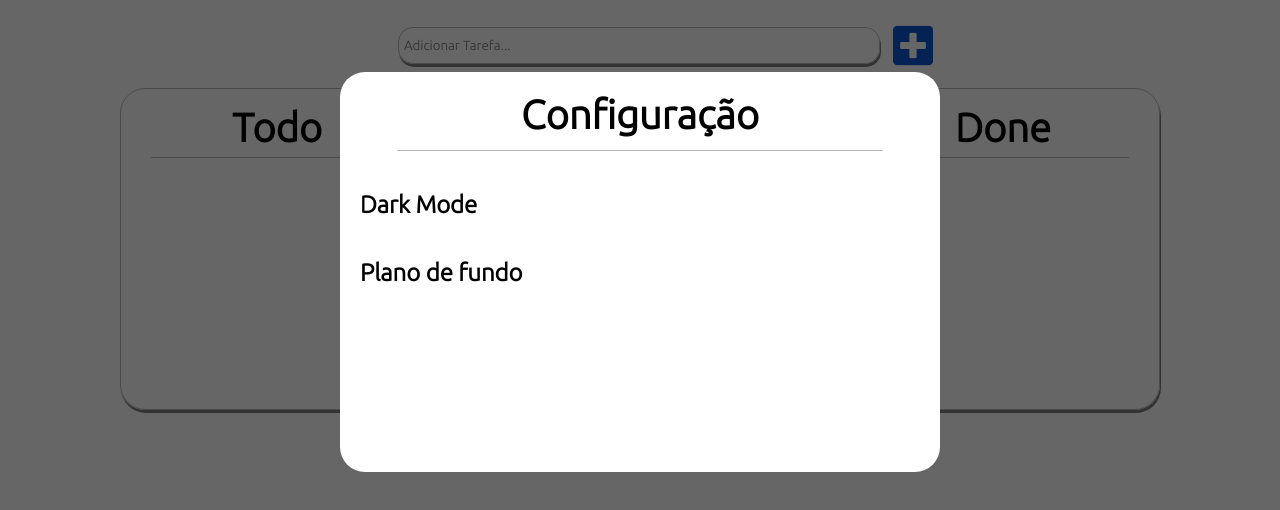
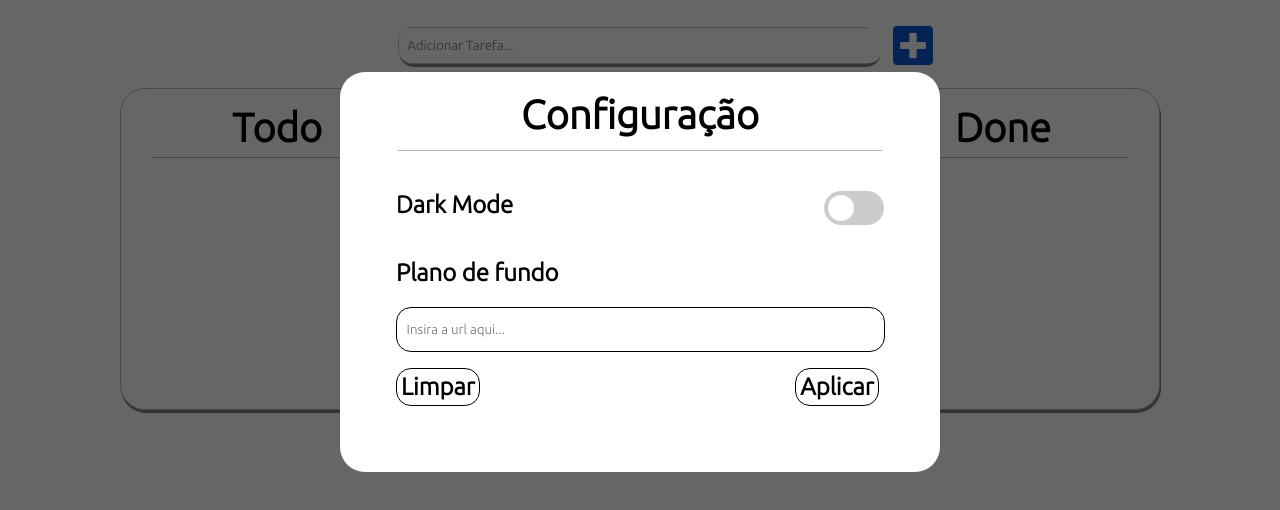
Before and after one commit to FelipeKaua/Projeto, a plain HTML site: page Index.html in a window 1280 px wide. Both pictures are taken after a click on the picture 1032 px from the left and 78 px from the top of the page. Shown: the part 128-638 px from the top of the page. Drawn offline with Linux system fonts and the light colour scheme.

Commit message:
background by url function

```diff
--- a/Index.html
+++ b/Index.html
@@ -11,6 +11,7 @@
     <link href="https://fonts.googleapis.com/css2?family=Ubuntu:wght@300&display=swap" rel="stylesheet">
 </head>
 <body>
+<div class="background">
     <!-- header(logo,nome,config) -->
     <header class="topside">
             <img class="logo" src="assets/BlueLogo 1.png">
@@ -55,9 +56,17 @@
             <h4 class="textoModal">Configuração</h4>
             <div class="linha"></div>
             <h5 class="textoModalSub">Dark Mode</h5>
-            <h5 class="textoModalSub">Plano de fundo</h5>
+            <label class="switch">
+                <input type="checkbox">
+                <span class="slider round"></span>
+              </label>
+            <h5 class="textoModalSub2">Plano de fundo</h5>
+            <input type="text" class="url" placeholder="Insira a url aqui...">
+            <h5 class="limpar" onClick="removerBackground()">Limpar</h5>
+            <h5 class="aplicar" onClick="aplicarBackground()">Aplicar</h5>
         </div>
     </section>
+</div>
     <!-- scripts -->
     <script src="scripts/cookie.js"></script>
     <script src="scripts/modal.js"></script>
--- a/scripts/modal.js
+++ b/scripts/modal.js
@@ -10,3 +10,14 @@ function fecharModal(){
         }
     }
 }
+function aplicarBackground(){
+    const url =  document.getElementsByClassName("url")[0];
+    const back = document.getElementsByClassName("background")[0];
+    back.style.backgroundImage = "url(" + url.value + ")";
+    url.value = "";
+}
+function removerBackground(){
+    const back = document.getElementsByClassName("background")[0];
+    back.style.backgroundImage = "none";
+    url.value = "";
+}
--- a/styles.css
+++ b/styles.css
@@ -6,6 +6,17 @@
     text-decoration: none;
     list-style: none;
     font-family: 'Ubuntu', Arial, Helvetica, sans-serif;
+}
+.background{
+    position: absolute;
+    top: 0;
+    left: 0;
+    height: 100%;
+    width: 100%;
+    background-repeat: no-repeat;
+    background-size: 100% 100%;
+    object-fit: contain;
+    background-image: none;
 }
 .topside{
     margin-top: 2.5%;
@@ -48,11 +59,11 @@
 }
 .input{
     background-color: white;
-    border-radius: 15px;
+    border-radius: 13px;
     display: block;
-    margin-left: 1%;
+    padding-left: 1vh;
     width: 99%;
-    height: 100%;
+    height: 101%;
 }
 .plus{
     margin-left:1%;
@@ -69,6 +80,7 @@
     height: 40vh;
 }
 .estado{
+    background-color: white;
     border: 1.5px solid #B9B9B9;
     border-radius: 25px;
     box-shadow: 1px 3px gray;
@@ -97,6 +109,7 @@
     width: 81%;
     height: 1px;
 }
+/* modal */
 .modal{
     display: none;
     position: fixed;
@@ -108,6 +121,9 @@
     z-index: 1;
 }
 .modalContent{
+    display: flexbox;
+    flex-wrap: wrap;
+    justify-content: space-between;
     margin: auto;
     margin-top: 25vh;
     width: 75vh;
@@ -116,18 +132,130 @@
     background-color: white;
 }
 .textoModal{
-    text-align: center;
+    user-select: none;
+    text-align: center !important;
     font-size: 5vh;
     padding-top: 20px;
 }
 .textoModalSub{
+    display: inline-block;
+    justify-content: space-between;
     text-align: left;
     font-size: 3vh;
     padding-top: 40px;
-    padding-left: 20px;
+    padding-left: 7vh;
+}
+.textoModalSub2{
+    display: block;
+    justify-content: space-between;
+    text-align: left;
+    font-size: 3vh;
+    padding-top: 40px;
+    padding-left: 7vh;
+}
+.url{
+    display: block;
+    margin-top: 20px;
+    margin-left: 7vh;
+    width: 78%;
+    padding: 1.2vh;
+    height: 3vh;
+    border: 1px solid black;
+    border-radius: 15px;
+    background-color: transparent;
+}
+.limpar{
+    display: inline-block;
+    border: 1px solid black;
+    border-radius: 15px;
+    font-size: 3vh;
+    margin-top: 2vh;
+    margin-left: 7vh;
+    padding: 0.5vh;
+}
+.limpar:hover{
+    cursor: pointer;
+    background-color: red;
+    color: white;
+    display: inline-block;
+    border: 1px solid red;
+    border-radius: 15px;
+    font-size: 3vh;
+    margin-top: 2vh;
+    margin-left: 7vh;
+    padding: 0.5vh;
+}
+.aplicar{
+    display: inline-block;
+    border: 1px solid black;
+    border-radius: 15px;
+    font-size: 3vh;
+    margin-top: 2vh;
+    margin-left: 39vh !important;
+    padding: 0.5vh;
+}
+.aplicar:hover{
+    cursor: pointer;
+    background-color: #3071D9;
+    color: white;
+    display: inline-block;
+    border: 1px solid #3071D9;
+    border-radius: 15px;
+    font-size: 3vh;
+    margin-top: 2vh;
+    margin-left: 7vh;
+    padding: 0.5vh;
 }
 
-
+/* botão toggle */
+.switch {
+    float: right;
+    margin-top: 5vh;
+    margin-right: 7vh;
+    position: relative;
+    width: 60px;
+    height: 34px;
+  }
+  .switch input {
+    opacity: 0;
+    width: 0;
+    height: 0;
+  }
+  .slider {
+    border-radius: 34px;
+    position: absolute;
+    cursor: pointer;
+    top: 0;
+    left: 0;
+    right: 0;
+    bottom: 0;
+    background-color: #ccc;
+    -webkit-transition: .4s;
+    transition: .4s;
+  }
+  .slider:before {
+    border-radius: 50%;
+    position: absolute;
+    content: "";
+    height: 26px;
+    width: 26px;
+    left: 4px;
+    bottom: 4px;
+    background-color: white;
+    -webkit-transition: .4s;
+    transition: .4s;
+  }
+  input:checked + .slider {
+    background-color: #2196F3;
+  }
+  input:focus + .slider {
+    box-shadow: 0 0 1px #2196F3;
+  }
+  input:checked + .slider:before {
+    -webkit-transform: translateX(26px);
+    -ms-transform: translateX(26px);
+    transform: translateX(26px);
+  }
 
 
 
```
